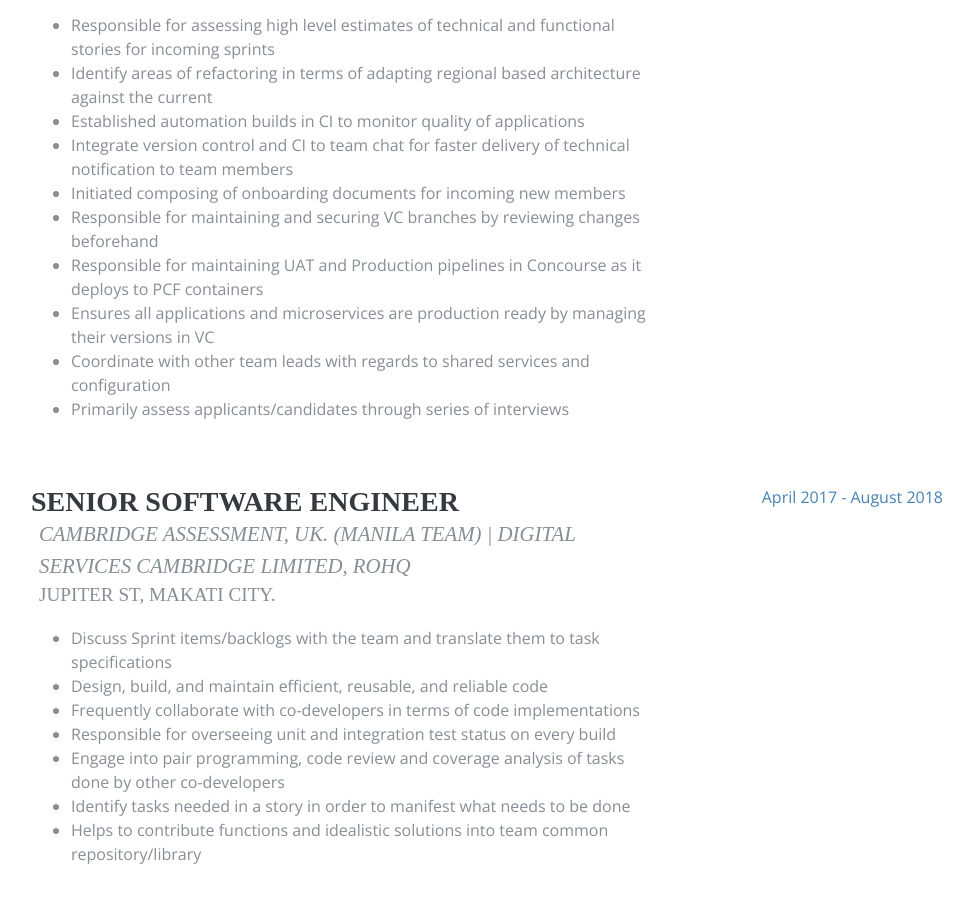
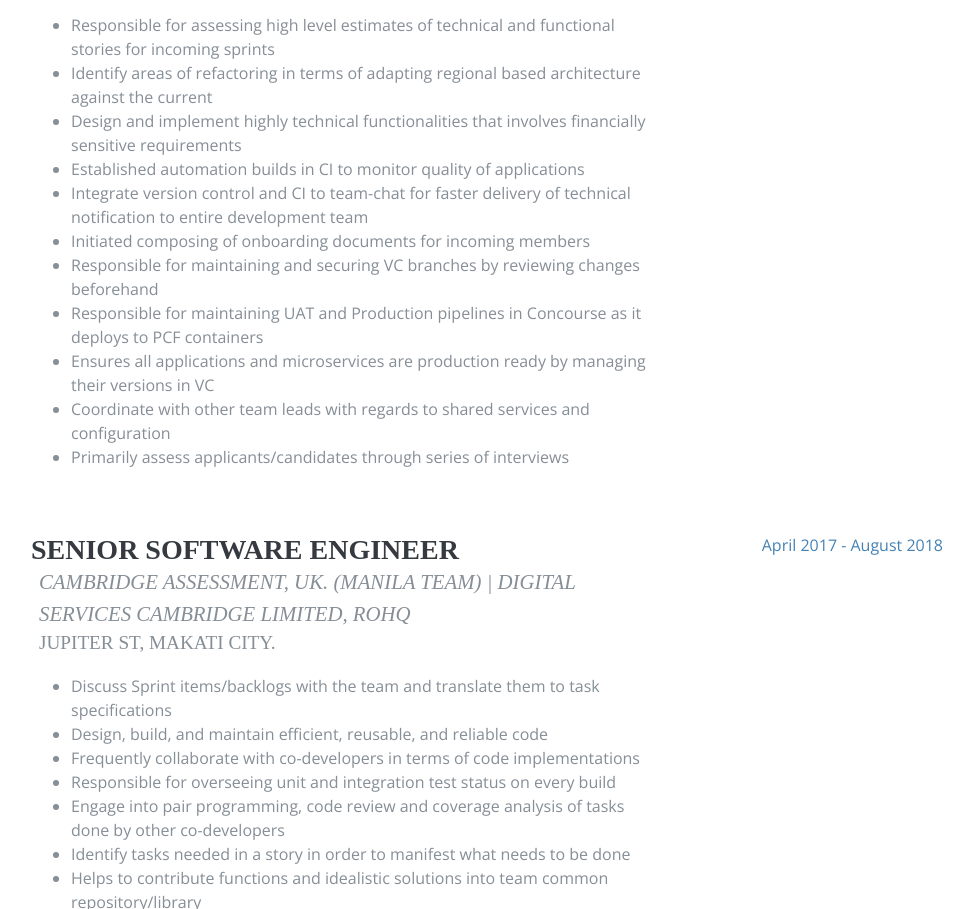
Before and after one commit to idspalomares/idspalomares.github.io, a plain HTML site: page index.html in a window 1280 px wide. Shown: the part 1860-2769 px from the top of the page, without its empty margins (289-1262 px from the left). Drawn offline with nearby package versions, Linux system fonts and the light colour scheme; a web font is replaced by a local one.

Commit message:
Update index.html

```diff
--- a/index.html
+++ b/index.html
@@ -175,9 +175,10 @@
               <ul>
                 <li>Responsible for assessing high level estimates of technical and functional stories for incoming sprints</li>
                 <li>Identify areas of refactoring in terms of adapting regional based architecture against the current</li>
+                <li>Design and implement highly technical functionalities that involves financially sensitive requirements</li>
                 <li>Established automation builds in CI to monitor quality of applications</li>
-                <li>Integrate version control and CI to team chat for faster delivery of technical notification to team members</li>
-                <li>Initiated composing of onboarding documents for incoming new members</li>
+                <li>Integrate version control and CI to team-chat for faster delivery of technical notification to entire development team</li>
+                <li>Initiated composing of onboarding documents for incoming members</li>
                 <li>Responsible for maintaining and securing VC branches by reviewing changes beforehand</li>
                 <li>Responsible for maintaining UAT and Production pipelines in Concourse as it deploys to PCF containers</li>
                 <li>Ensures all applications and microservices are production ready by managing their versions in VC</li>
```
